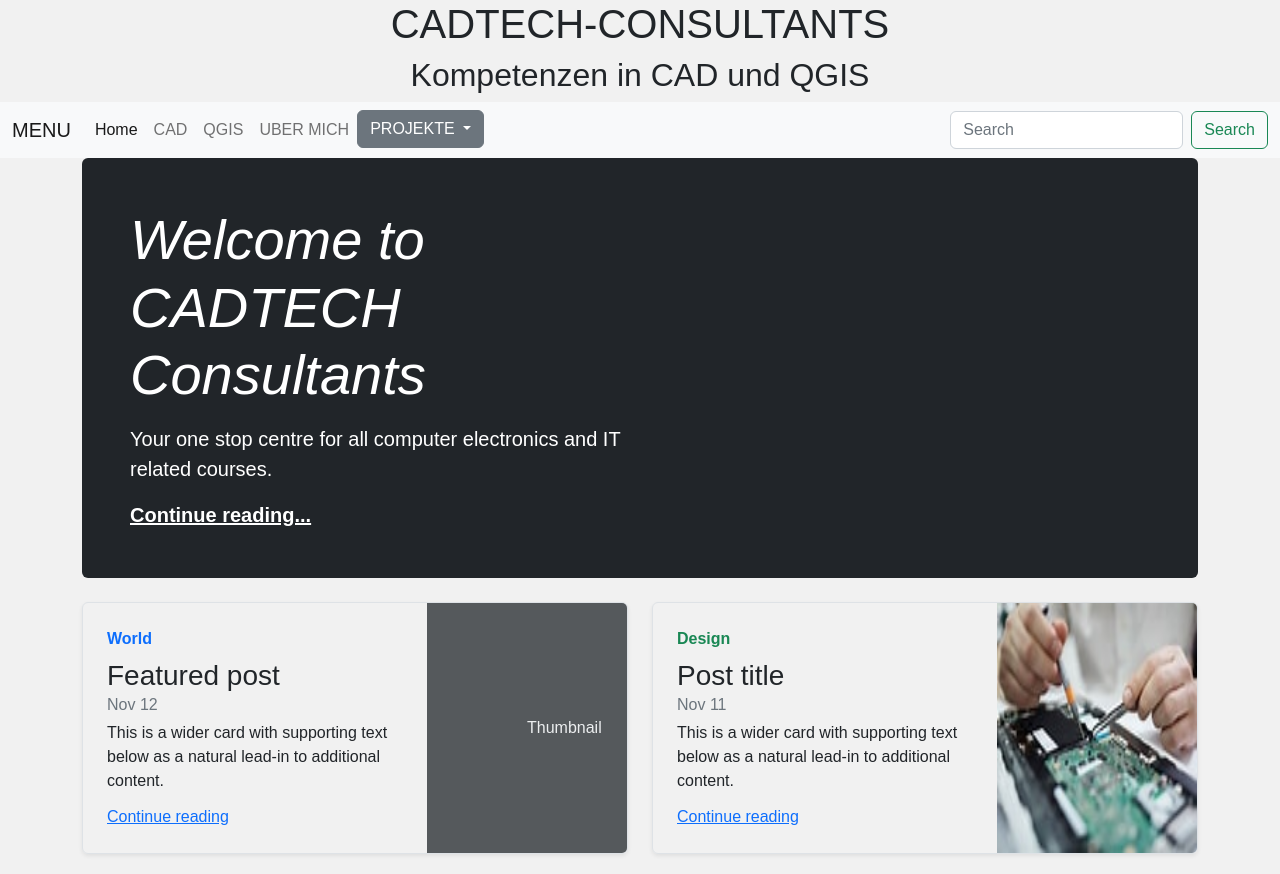
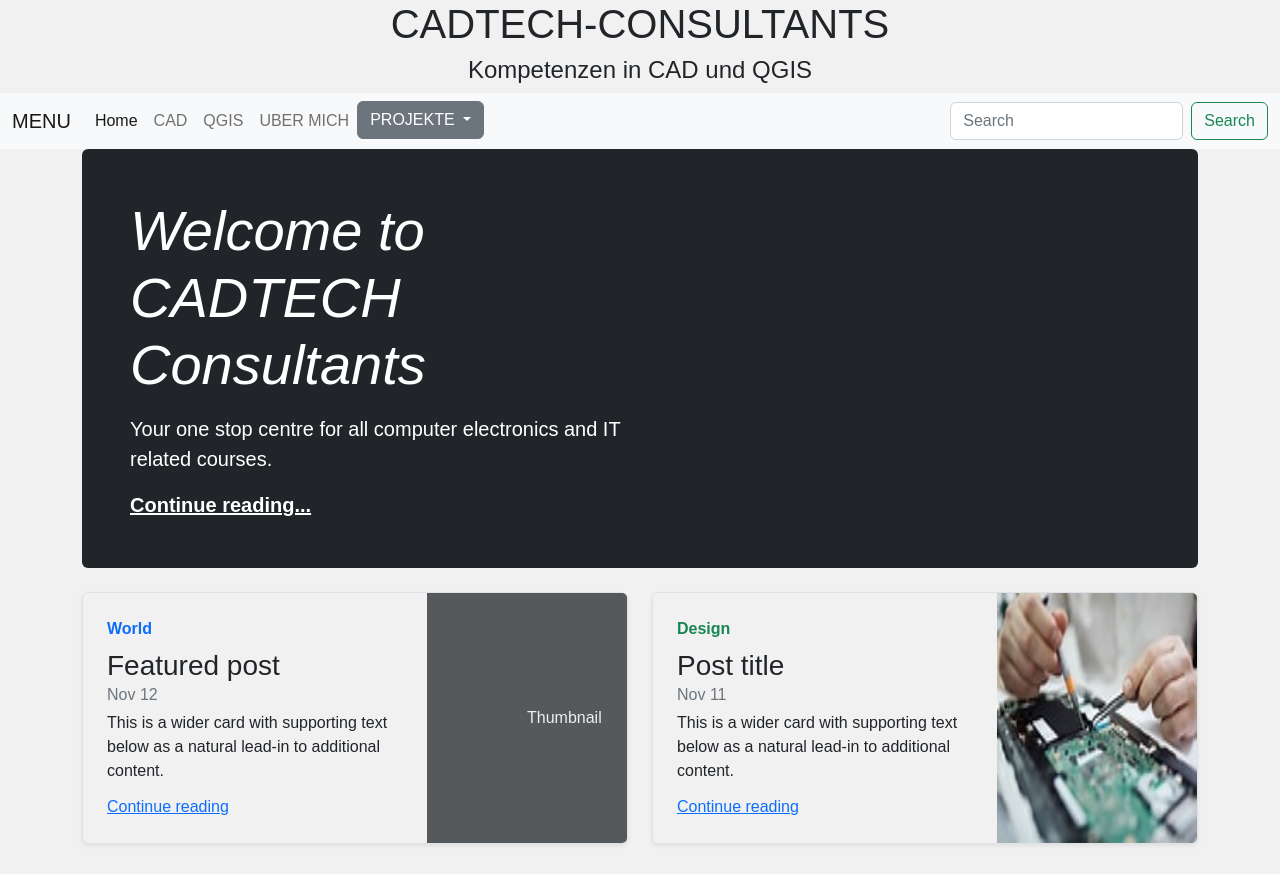
Before and after one commit to shamba-umar/cadtech-consultants, a website: page index.html in a window 1280 px wide. Shown: the top 874 px of the page. Drawn offline with nearby package versions, Linux system fonts and the light colour scheme.

Commit message:
changed header
from h2 toh4

```diff
--- a/index.html
+++ b/index.html
@@ -21,8 +21,7 @@
      <!-- header for cadtech-consultannts-->
 
 <h1><center>CADTECH-CONSULTANTS</center></h1>
-
-<h2><center>Kompetenzen in CAD und QGIS</center></h2>
+<h4><center>Kompetenzen in CAD und QGIS</center></h4>
      <nav class="navbar text-light navbar-expand-lg bg-light">
         <div class="container-fluid">
           <a class="navbar-brand" href="#">MENU</a>
```
